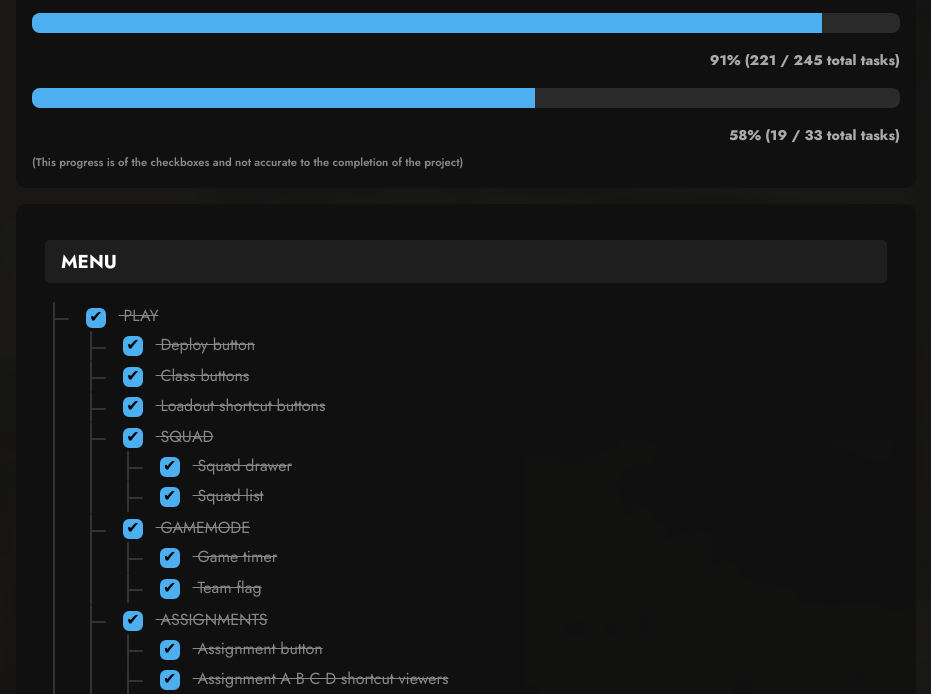
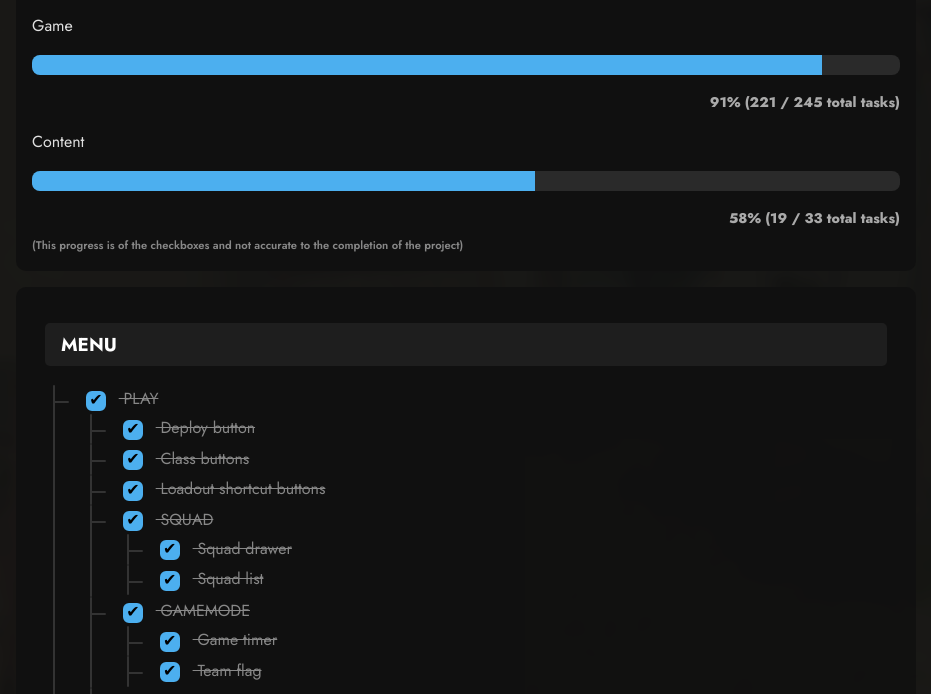
Before and after one commit to cobyvevo/cobyvevo.github.io, a plain HTML site: page docs/index.html in a window 1280 px wide. Shown: the part 102-796 px from the top of the page, without its empty margins (174-1105 px from the left). Drawn offline with nearby package versions, Linux system fonts and the light colour scheme.

Commit message:
gamecontent

```diff
--- a/docs/index.html
+++ b/docs/index.html
@@ -216,11 +216,13 @@
 
 	<div class="card">
 		<h1>Hedgerows 2 Release Scope</h1>
+		<p>Game</p>
 		<div class="progress-container">
 			<div class="progress-bar"></div>
 		</div>
 		<div class="progress-text">0%</div>
 
+		<p>Content</p>
 		<div class="progress-container">
 			<div class="progress-bar-content"></div>
 		</div>
```
